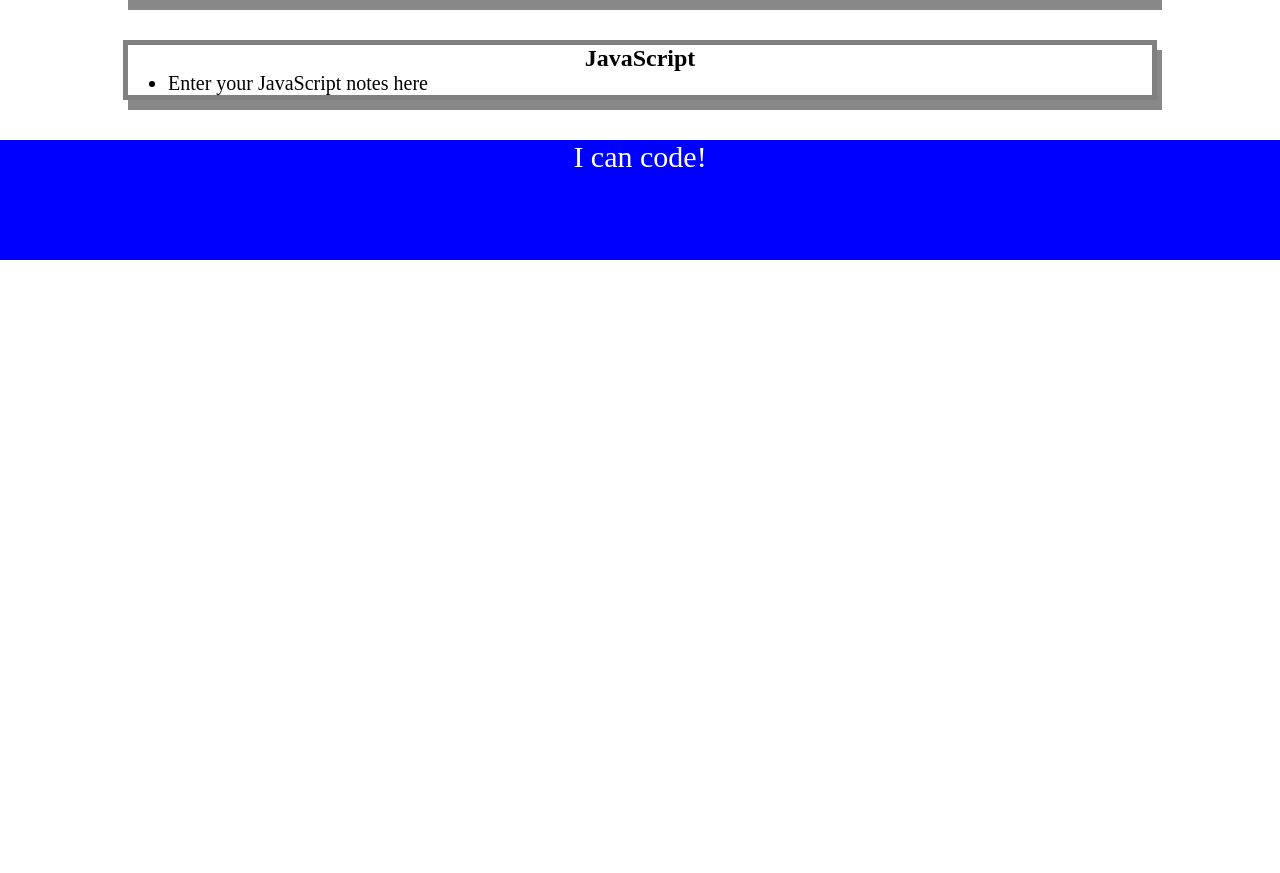
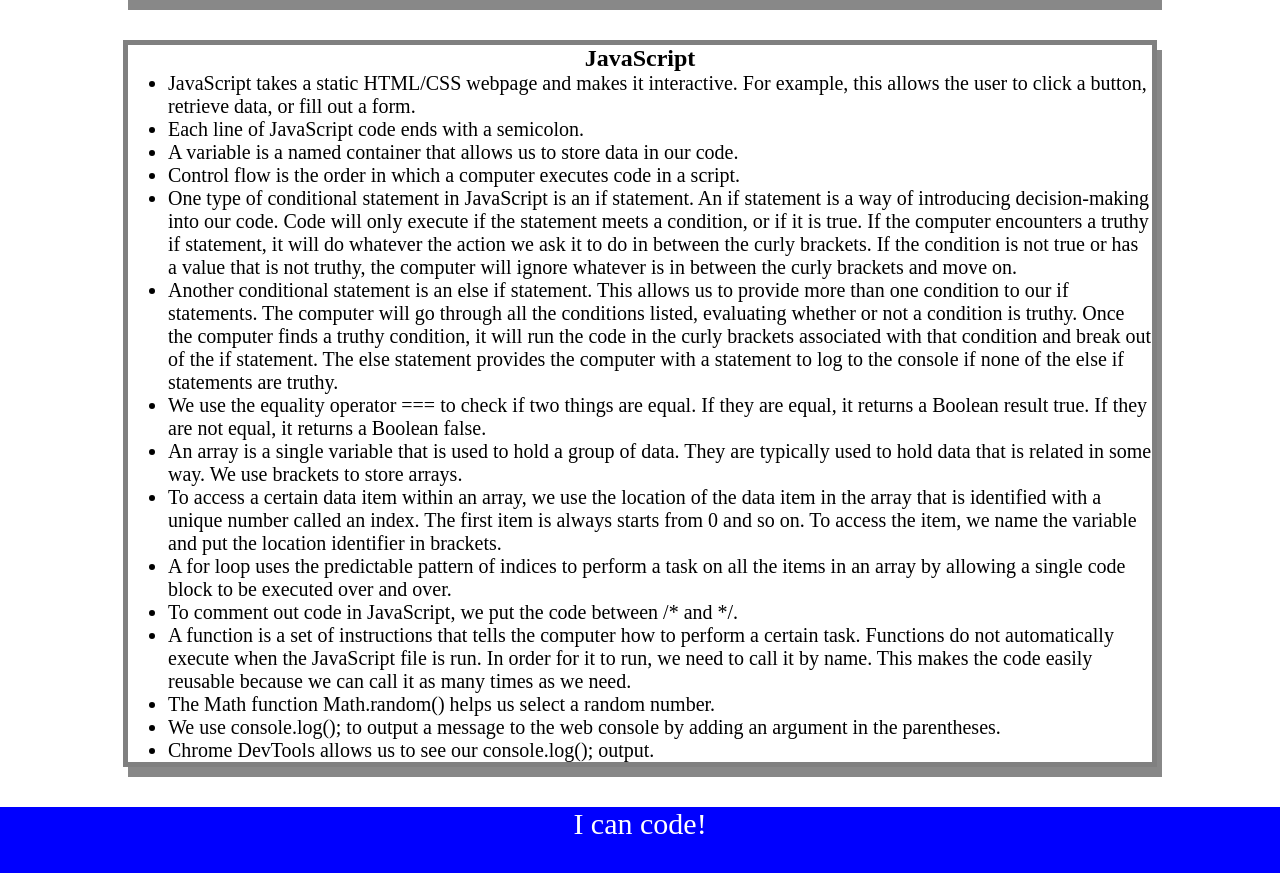
Before and after one commit to bycait27/prework-study-guide, a plain HTML site: page index.html in a window 1280 px wide. Shown: the part 1823-2696 px from the top of the page. Before the commit the page ends 2083 px from the top, so only its background shows below. Drawn offline with Linux system fonts and the light colour scheme.

Commit message:
added final js to project

```diff
--- a/assets/script.js
+++ b/assets/script.js
@@ -1,19 +1,27 @@
 var topics = ['HTML', 'CSS', 'Git', 'JavaScript'];
+var randomTopic = topics[Math.floor(Math.random() * topics.length)];
 
+function listTopics() {
     for (var x = 0; x < topics.length; x++) {
       console.log(topics[x]);
     }
+  }
 
-/*
-if (topic === 'HTML') {
+function selectTopic() {
+    if (randomTopic === 'HTML') {
         console.log("Let's study HTML!");
-} else if (topic === 'CSS') {
+      } else if (randomTopic === 'CSS') {
         console.log("Let's study CSS!");
-} else if (topic === 'Git') {
+      } else if (randomTopic === 'Git') {
         console.log("Let's study Git!");
-} else if (topic === 'JavaScript') {
+      } else if (randomTopic === 'JavaScript') {
         console.log("Let's study JavaScript!");
       } else {
         console.log('Please try again!');
       }
-*/
+}
+
+console.log('Here are the topics we learned through Prework:');
+listTopics();
+console.log('Which topic should we study first?');
+selectTopic();
--- a/index.html
+++ b/index.html
@@ -82,7 +82,21 @@
       <section class="card" id="javascript-section">
         <h2>JavaScript</h2>
         <ul>
-          <li>Enter your JavaScript notes here</li>
+          <li>JavaScript takes a static HTML/CSS webpage and makes it interactive. For example, this allows the user to click a button, retrieve data, or fill out a form.</li>
+          <li>Each line of JavaScript code ends with a semicolon.</li>
+          <li>A variable is a named container that allows us to store data in our code.</li>
+          <li>Control flow is the order in which a computer executes code in a script.</li>
+          <li>One type of conditional statement in JavaScript is an if statement. An if statement is a way of introducing decision-making into our code. Code will only execute if the statement meets a condition, or if it is true. If the computer encounters a truthy if statement, it will do whatever the action we ask it to do in between the curly brackets. If the condition is not true or has a value that is not truthy,  the computer will ignore whatever is in between the curly brackets and move on.</li>
+          <li>Another conditional statement is an else if statement. This allows us to provide more than one condition to our if statements. The computer will go through all the conditions listed, evaluating whether or not a condition is truthy. Once the computer finds a truthy condition, it will run the code in the curly brackets associated with that condition and break out of the if statement. The else statement provides the computer with a statement to log to the console if none of the else if statements are truthy.</li>
+          <li>We use the equality operator === to check if two things are equal. If they are equal, it returns a Boolean result true. If they are not equal, it returns a Boolean false.</li>
+          <li>An array is a single variable that is used to hold a group of data. They are typically used to hold data that is related in some way. We use brackets to store arrays.</li>
+          <li>To access a certain data item within an array, we use the location of the data item in the array that is identified with a unique number called an index. The first item is always starts from 0 and so on. To access the item, we name the variable and put the location identifier in brackets.</li>
+          <li>A for loop uses the predictable pattern of indices to perform a task on all the items in an array by allowing a single code block to be executed over and over.</li>
+          <li>To comment out code in JavaScript, we put the code between /* and */.</li>
+          <li>A function is a set of instructions that tells the computer how to perform a certain task. Functions do not automatically execute when the JavaScript file is run. In order for it to run, we need to call it by name. This makes the code easily reusable because we can call it as many times as we need.</li>
+          <li>The Math function Math.random() helps us select a random number.</li>
+          <li>We use console.log(); to output a message to the web console by adding an argument in the parentheses.</li>
+          <li>Chrome DevTools allows us to see our console.log(); output.</li>
         </ul>
       </section>
     </main>
```
Lines whose indentation alone changed are shown as unchanged.
